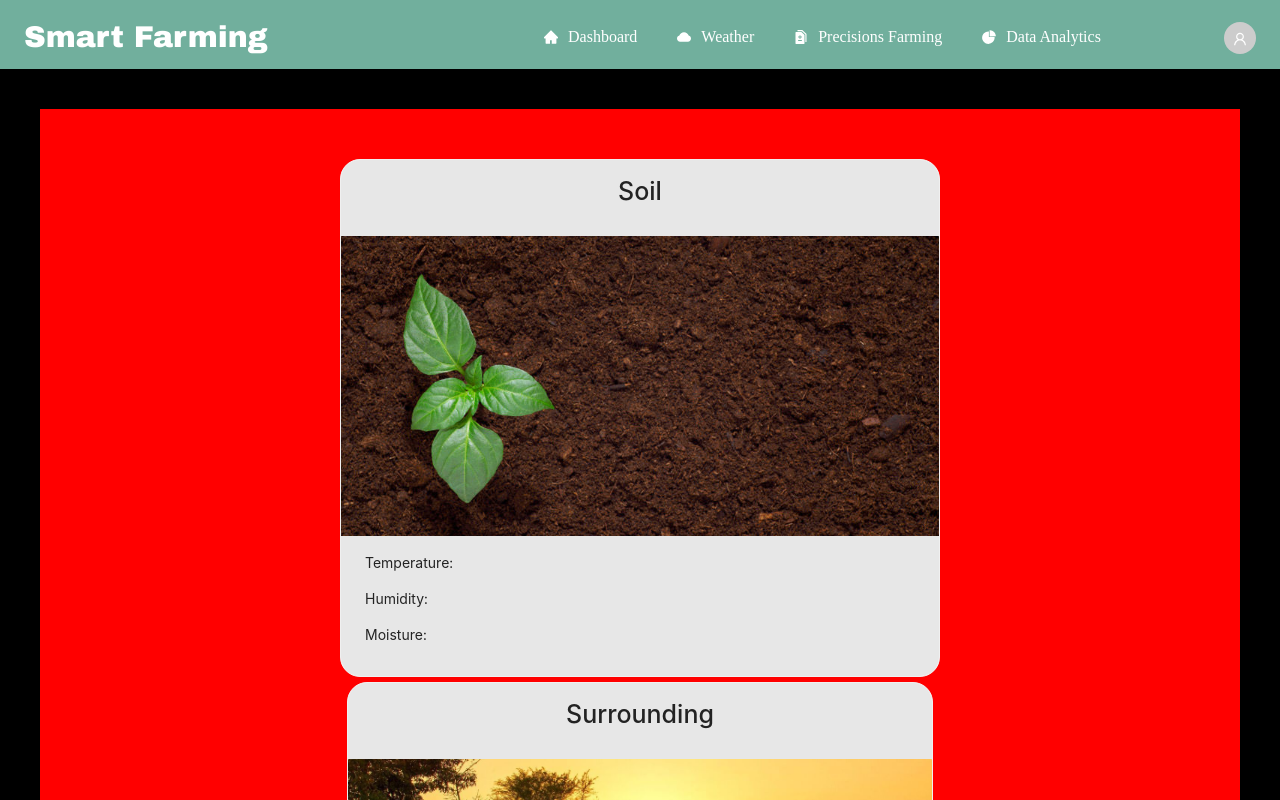
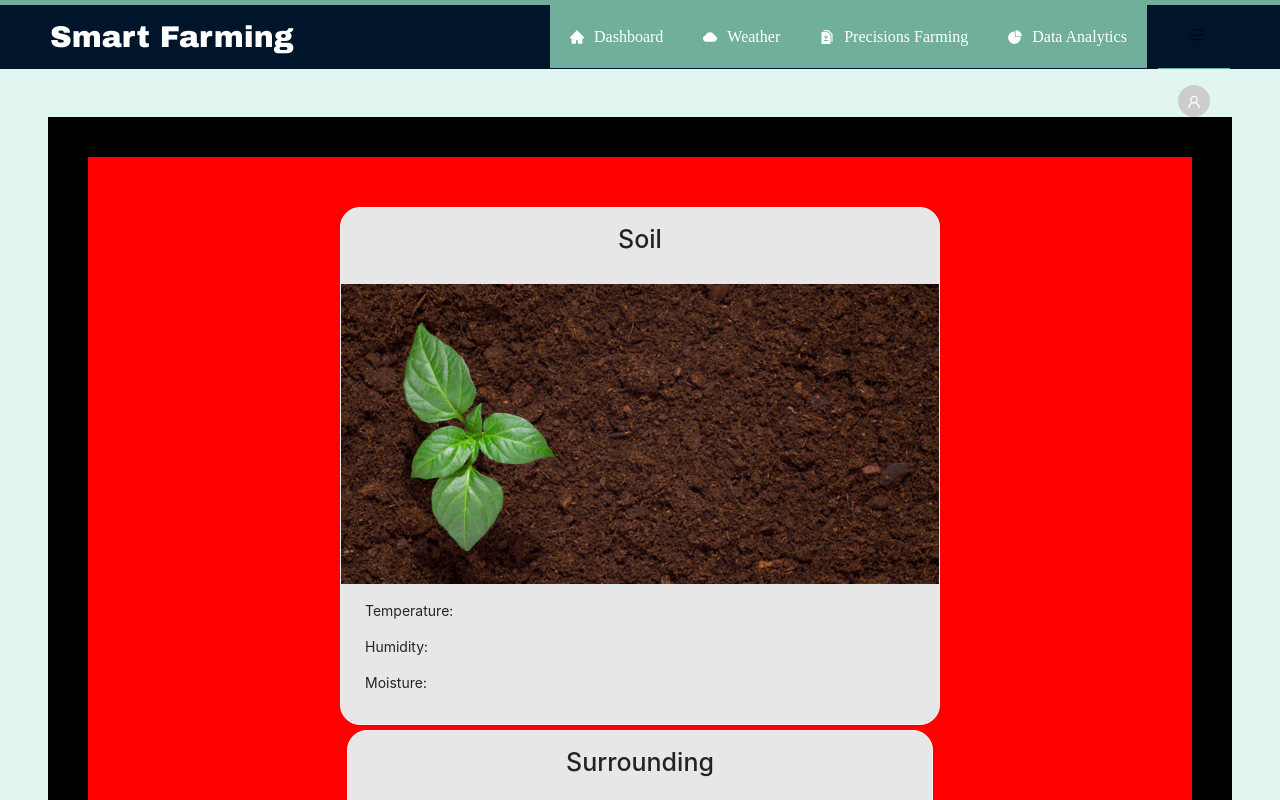
Before and after one commit to Vincci-ZeeChing/smart-farming-webapp, a React (Create React App) app: page / in a window 1280 px wide. Shown: the top 800 px of the page. Built offline with nearby package versions, Linux system fonts and the light colour scheme; no server answers.

Commit message:
:lipstick: Layout Enhancement

```diff
--- a/src/App.js
+++ b/src/App.js
@@ -1,9 +1,11 @@
 import './App.css';
-import Routing from "./routes";
+// import Routing from "./routes";
+import Navbar from "./layout";
 
 function App() {
   return (
-    <Routing/>
+    // <Routing/>
+      <Navbar/>
   );
 }
 
--- a/src/layout/index.css
+++ b/src/layout/index.css
@@ -93,6 +93,8 @@
     font-family: Bahnschrift SemiBold, serif;
 }
 
+
+
 @media (max-width: 767px) {
     .menuButton {
         display: block;
--- a/src/layout/index.jsx
+++ b/src/layout/index.jsx
@@ -1,64 +1,3 @@
-// import React from 'react';
-// import {Box} from "@chakra-ui/react";
-// import {Link} from "react-router-dom";
-// import {Avatar, Col, Row,Menu} from "antd";
-// import styled from "styled-components";
-// import {CloudFilled, HomeFilled , PieChartFilled, UserOutlined,DiffFilled} from '@ant-design/icons';
-// import '../layout/index.css';
-// const Heading1 = styled.div`
-//   font-family: Arial Black,serif;
-//   margin-top:1vh;
-//   margin-bottom:1vh;
-//   margin-left:6vw;
-//   color:white;
-//   text-align: left;
-//   font-size:30px;
-//
-// `;
-//
-// export const DefaultLayout = () => {
-//
-//
-//
-//     return (
-//         <>
-//             <Box bg='#71AF9D' maxW="10xl" mx={'auto'} pt={5} px={{base: 2, sm: 12, md: 17}}>
-//                 <Row wrap>
-//                     <Col  flex={1}>
-//                         <Avatar size="large" icon={<UserOutlined />} style={{alignItems:'center',margin:'0',position: 'absolute',top: '10%',marginLeft:'3vh'}} />
-//                         <Link to="/">
-//                             <Heading1>
-//                                 Smart Farming
-//                             </Heading1>
-//                         </Link>
-//                     </Col>
-//                     <Col justify='end'>
-//                         <Menu mode="horizontal" style={{background:'#71AF9D',color:'white',flex: "auto",fontFamily: 'Bahnschrift SemiBold', fontSize:'16px',marginRight:'2vw' }}>
-//                             <Menu.Item key="dashboard" icon={<HomeFilled />}>
-//                                 <Link to="/dashboard"/>
-//                                 Dashboard
-//                             </Menu.Item>
-//                             <Menu.Item key="climateCondition" icon={<CloudFilled />}>
-//                                 <Link to="/climateCondition"/>
-//                                 Weather
-//                             </Menu.Item>
-//                             <Menu.Item  key="precisionsFarming" icon={<DiffFilled />}>
-//                                 <Link to="/precisionsFarming"/>
-//                                 Precisions Farming
-//                             </Menu.Item>
-//                             <Menu.Item key="dataAnalytics" icon={<PieChartFilled />}>
-//                                 <Link to="/dataAnalytics"/>
-//                                 Data Analytics
-//                             </Menu.Item>
-//                         </Menu>
-//                     </Col>
-//                 </Row>
-//             </Box>
-//         </>
-//     );
-// };
-
-
 import React, {useEffect, useState} from "react";
 import { Layout, Button, Drawer } from "antd";
 import LeftMenu from "./leftMenu";
@@ -66,7 +5,11 @@ import RightMenu from "./rightMenu";
 import { MenuOutlined } from "@ant-design/icons";
 import {Link, useLocation} from "react-router-dom";
 import './index.css'
-import {Box} from "@chakra-ui/react";
+import {Box, Grid} from "@chakra-ui/react";
+import Dashboard from "../pages/Dashboard";
+import ClimateCondition from "../pages/ClimateCondition";
+import PrecisionsFarming from "../pages/PrecisonsFarming";
+import DataAnalytics from "../pages/DataAnalytics";
 
 
 const Navbar = () => {
@@ -75,14 +18,17 @@ const Navbar = () => {
         setVisible(!visible);
     };
 
+
     // If you do not want to auto-close the mobile drawer when a path is selected
     // Delete or comment out the code block below
     // From here
     let { pathname: location } = useLocation();
+
     useEffect(() => {
         setVisible(false);
     }, [location]);
     // Upto here
+
 
     return (
         <Box bg='#71AF9D' maxW="10xl" mx={'auto'} pt={5} px={{base: 2, sm: 12, md: 17}}>
@@ -122,15 +68,51 @@ const Navbar = () => {
                             </Drawer>
                         </div>
                     </Layout.Header>
+                    <Layout.Content>
+                        <Grid
+                            minH='100vh'
+                            h='100%'
+                            w='100%'
+                            backgroundColor='#E1F6F0'
+                            gap={2}
+                        >
+                            <Grid
+                                minH='80vh'
+                                backgroundColor='white'
+                                gap={1}
+                                style={{margin:"6vh",alignItems:"center",justifyContent:'center'}}
+                            >
+                                {(() => {
+                                    if (location === "/"){
+                                        return(
+                                            <Dashboard/>
+                                        )
+                                    }else if (location === "/dashboard"){
+                                        return(
+                                            <Dashboard/>
+                                        )
+                                    }else if (location === "/climateCondition"){
+                                        return(
+                                            <ClimateCondition/>
+                                        )
+                                    }else if (location === "/precisionsFarming"){
+                                        return(
+                                            <PrecisionsFarming/>
+                                        )
+                                    }else if (location === "/dataAnalytics"){
+                                        return(
+                                            <DataAnalytics/>
+                                        )
+                                    }
+                                })()}
+                            </Grid>
+                        </Grid>
+                    </Layout.Content>
+                    <Layout.Footer style={{textAlign:"center"}}>
+                        Smart Farming System ©2023 Created by Vincci Chye
+                    </Layout.Footer>
                 </Layout>
             </nav>
-            {/*<Layout>*/}
-            {/*    <Layout.Content>*/}
-            {/*        <Box bg='red' w='100%' h='100%' p={2} color='red' style={{height: '90.5vh'}}>*/}
-
-            {/*        </Box>*/}
-            {/*    </Layout.Content>*/}
-            {/*</Layout>*/}
         </Box>
     );
 };
--- a/src/routes/index.js
+++ b/src/routes/index.js
@@ -13,7 +13,7 @@ const Routing = () => {
     return (
         <Routes>
             <Route path="/" element={<Navigation />}>
-                <Route index element={<Dashboard />} />
+                <Route index element={<Navigation />} />
                 <Route path="dashboard" element={<Dashboard />} />
                 <Route path="climateCondition" element={<ClimateCondition />} />
                 <Route path="precisionsFarming" element={<PrecisionsFarming />} />
```
